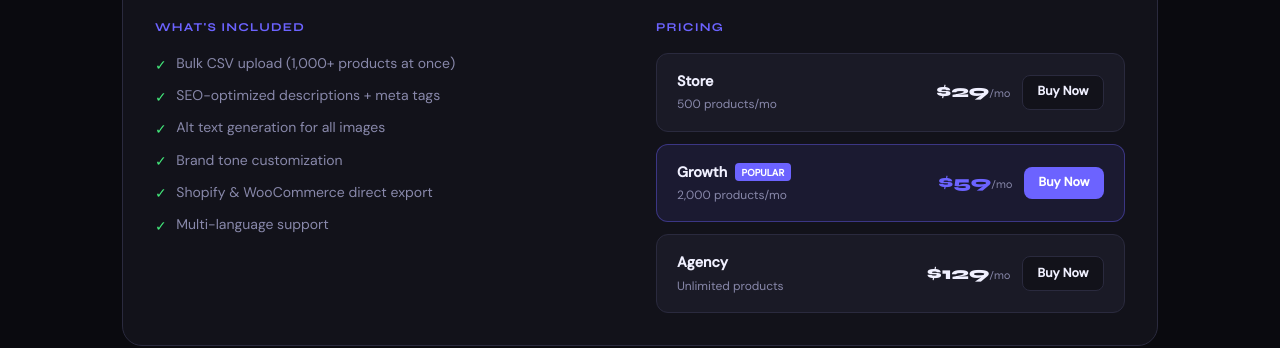
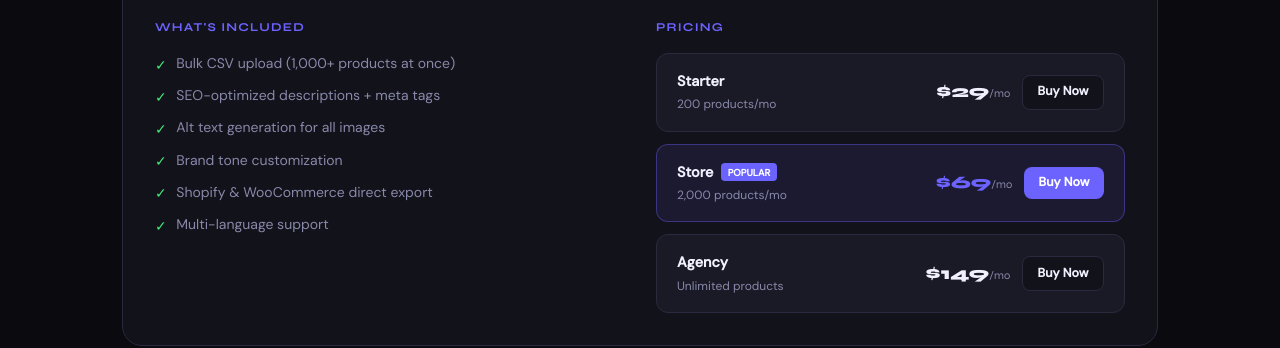
Before and after one commit to mithun2k2/my-portfolio, a Next.js app: page /products in a window 1280 px wide. Shown: the part 3087-3435 px from the top of the page. Built offline with nearby package versions, Linux system fonts and the light colour scheme.

Commit message:
feat: add Stripe payment links for ShopForge and ScheduleForge

```diff
--- a/src/app/products/page.tsx
+++ b/src/app/products/page.tsx
@@ -77,9 +77,9 @@ const products = [
     gradient: "from-[#2d1f05] to-[#4a3010]",
     badge: "✅ Available Now",
     stripeLinks: {
-      Creator: "https://buy.stripe.com/placeholder-creator",
-      Growth: "https://buy.stripe.com/placeholder-growth",
-      Agency: "https://buy.stripe.com/placeholder-agency",
+      Creator: "https://buy.stripe.com/test_fZubJ350A3uB4Srdcn33W05",
+      Growth: "https://buy.stripe.com/test_00w6oJ50AfdjckT3BN33W04",
+      Agency: "https://buy.stripe.com/test_aFafZj9gQ3uBfx55JV33W03",
     },
   },
   {
@@ -121,18 +121,18 @@ const products = [
       "Multi-language support",
     ],
     plans: [
-      { name: "Store", price: 29, period: "mo", requests: "500 products/mo", highlight: false },
-      { name: "Growth", price: 59, period: "mo", requests: "2,000 products/mo", highlight: true },
-      { name: "Agency", price: 129, period: "mo", requests: "Unlimited products", highlight: false },
+      { name: "Starter", price: 29, period: "mo", requests: "200 products/mo", highlight: false },
+      { name: "Store", price: 69, period: "mo", requests: "2,000 products/mo", highlight: true },
+      { name: "Agency", price: 149, period: "mo", requests: "Unlimited products", highlight: false },
     ],
     status: "buy",
     color: "#43e97b",
     gradient: "from-[#0a2010] to-[#0f3520]",
     badge: "✅ Available Now",
     stripeLinks: {
-      Store: "https://buy.stripe.com/placeholder-store",
-      Growth: "https://buy.stripe.com/placeholder-growth2",
-      Agency: "https://buy.stripe.com/placeholder-agency2",
+      Starter: "https://buy.stripe.com/test_eVq14pct2c173On3BN33W02",
+      Store: "https://buy.stripe.com/test_bJecN7fFee9fet18W733W01",
+      Agency: "https://buy.stripe.com/test_bJe9AV64E3uB4Sr2xJ33W00",
     },
   },
 ]
```
